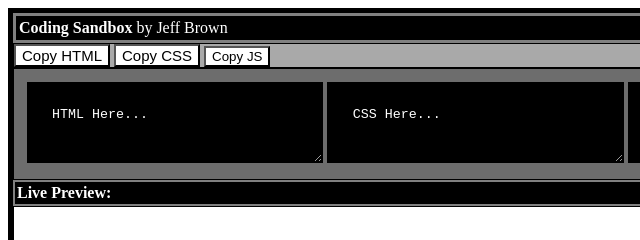
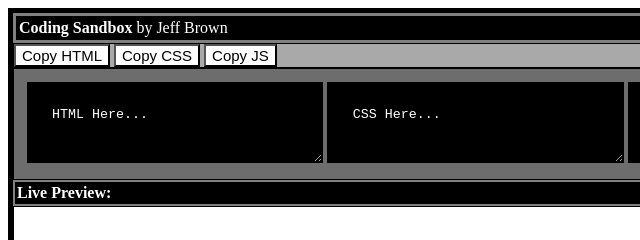
Before and after one commit to jbrown7407/CodeNoodle, a plain HTML site: page index.html in a window 1280 px wide. Shown: the top 240 px of the page, 0-640 px from the left. Drawn offline with Linux system fonts and the light colour scheme.

Commit message:
fix typos
x

```diff
--- a/index.html
+++ b/index.html
@@ -10,7 +10,7 @@
         <div class="banner"><b>Coding Sandbox</b> by Jeff Brown   </div>
 <nav>    <button class="point2" id="myHTML" type="button" onClick="copyThisHTML()" style=font-size:15px ;> Copy HTML </button>
          <button class="point2" id="myCSS" type="button" onClick="copyThisCSS()" style=font-size:15px;> Copy CSS </button>
-         <button class="point2" id="myJS" type="button" onClick="copyThisJS()" style=font: size 15;px;> Copy JS </button>
+         <button class="point2" id="myJS" type="button" onClick="copyThisJS()" style=font-size:15px;> Copy JS </button>
 </nav>
 
 
```
